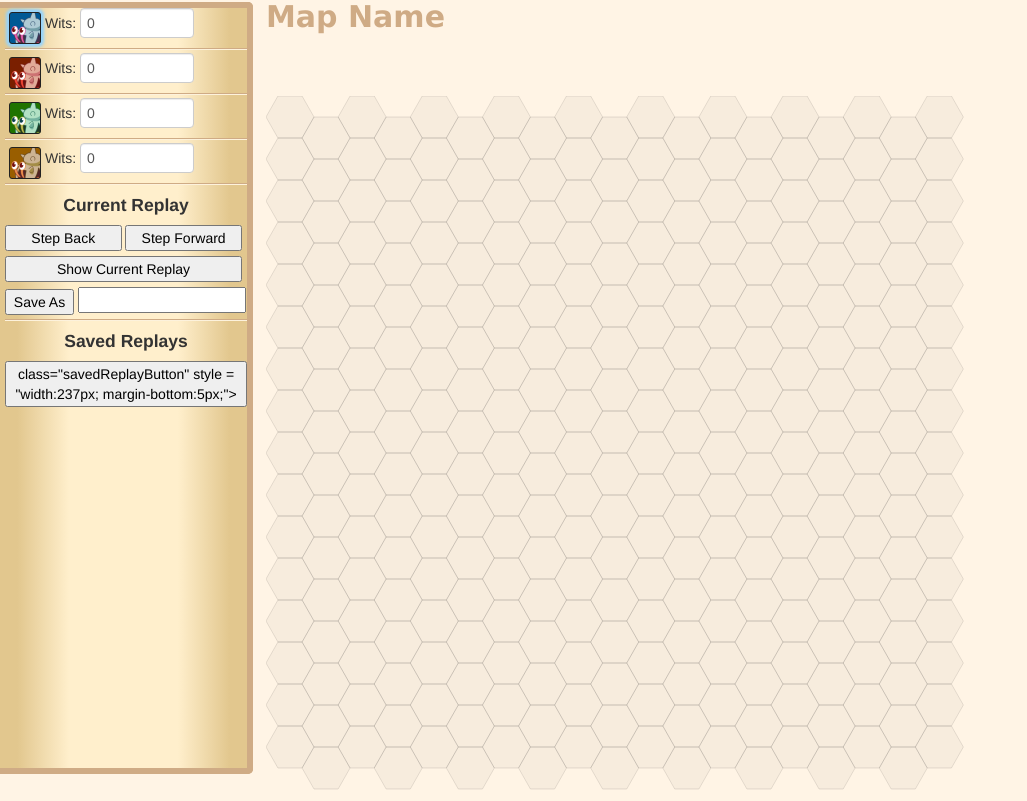
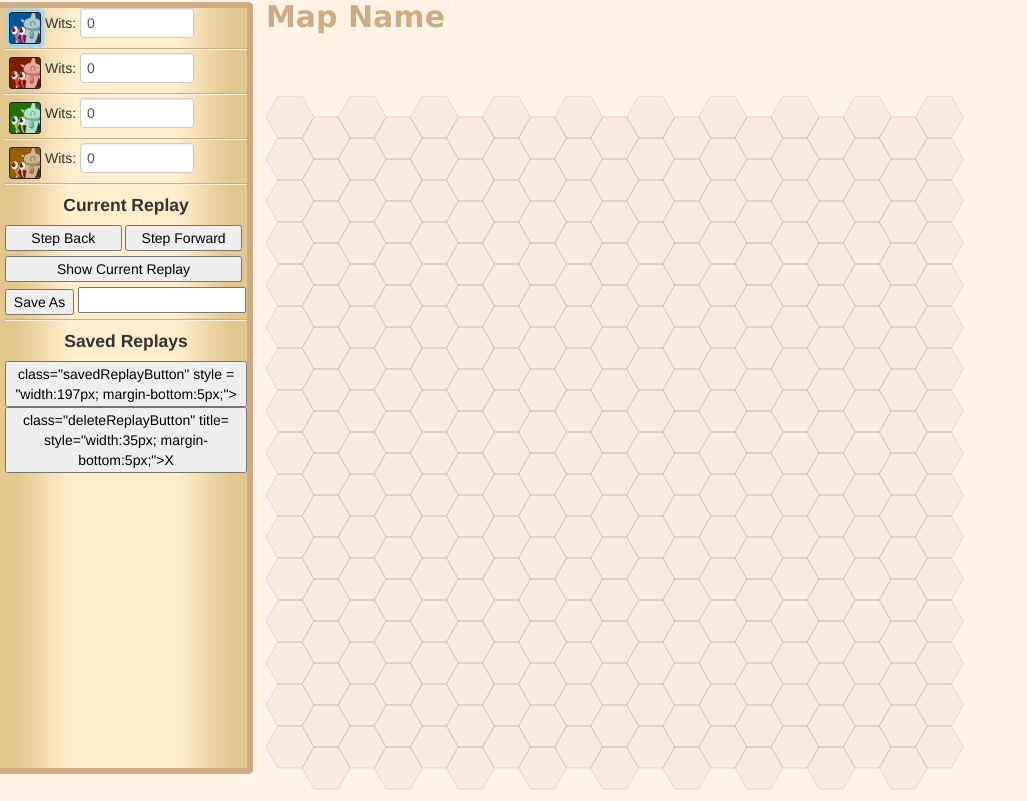
Before and after one commit to barykade/LAZ-OMC, a PHP site: page /loaded-map.html in a window 1280 px wide, after a click on "Move Mode". Shown: the part 133-934 px from the top of the page, without its empty margins (0-1027 px from the left). Run offline with PHP 8.4, Linux system fonts and the light colour scheme; some libraries are stand-ins or nearby versions.

Commit message:
Delete replay button added

```diff
--- a/js/App.js
+++ b/js/App.js
@@ -35,6 +35,19 @@
             location.href = "load-map.php?mapId="+json.mapId;
         });
     }
+}
+
+var deleteReplay = function(id){
+    $.post("posts.php", {"action":"deleteReplay", "mapId":currentMapId, "replayId":id}, function(response){
+        var json = JSON.parse(response);
+
+        if(json.error) {
+            alert(json.errormessage);
+            return;
+        }
+
+        location.href = "load-map.php?mapId="+json.mapId;
+    });
 }
 
 var saveAsNewMap = function(){
--- a/js/View.js
+++ b/js/View.js
@@ -113,12 +113,21 @@
         saveReplayAs(replayName);
     });
 
+    $(".deleteReplayButton").click(function(){
+        if(confirm("Do you want to delete replay \"" + $(this).attr("title") + "\"")){
+            var replayId = $(this).attr("id");
+            deleteReplay(replayId);
+        }
+    });
+
     $("#saveAsNewMapBtn").click(function(){
         saveAsNewMap();
     });
 
     $("#saveMapBtn").click(function(){
-        saveMap();
+        if(confirm("Do you want to save and overwrite the current map")){
+            saveMap();
+        }
     });
 
     $(".savedReplayButton").click(function(){
--- a/load-map.php
+++ b/load-map.php
@@ -17,13 +17,14 @@
 	$playerRaces = array($result["player_1_race"], $result["player_2_race"], $result["player_3_race"], $result["player_4_race"]);
 	$playerWits = array($result["player_1_wits"], $result["player_2_wits"], $result["player_3_wits"], $result["player_4_wits"]);
 
-	$sql = "SELECT replay_name, replay_data, current_board_state
+	$sql = "SELECT replays_id, replay_name, replay_data, current_board_state
 			FROM replays
 			WHERE map_id=$mapId;";
 	$query = mysql_query($sql);
 	$replayArray = array();
 	$i = 0;
 	while($row = mysql_fetch_assoc($query)){
+		$replayArray[$i]['replayId'] = $row['replays_id'];
 		$replayArray[$i]['replayName'] = $row['replay_name'];
 		$replayArray[$i]['replayData'] = $row['replay_data'];
 		$replayArray[$i]['currentBoardState'] = $row['current_board_state'];
--- a/loaded-map.html
+++ b/loaded-map.html
@@ -172,9 +172,10 @@
 <?php
 			for($i = 0; $i < count($replayArray); $i++){
 ?>
-				<button id=<?php echo $i;?> class="savedReplayButton" style = "width:237px; margin-bottom:5px;">
+				<button id=<?php echo $i;?> class="savedReplayButton" style = "width:197px; margin-bottom:5px;">
 					<?php echo $replayArray[$i]['replayName']; ?>
 				</button>
+				<button id=<?php echo '"'.$replayArray[$i]['replayId'].'"'; ?> class="deleteReplayButton" title=<?php echo '"'.$replayArray[$i]['replayName'].'"'; ?> style="width:35px; margin-bottom:5px;">X</button>
 				<br>
 <?php
 			}
```
Also changed, not shown: posts.php (+7 -3 lines).
